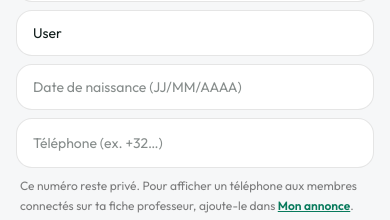
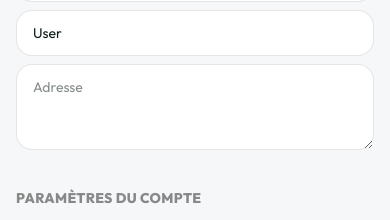
Before and after one commit to MaxKlingner/Clutch_website, a Next.js app: page /compte in a window 390 px wide. Shown: the part 591-811 px from the top of the page. Built offline with nearby package versions, Linux system fonts and the light colour scheme; no server answers; the database is empty; sample sign-in values are in the browser's storage.

Commit message:
Remove birth date and phone fields from AccountSettings

```diff
--- a/src/components/site/AccountSettings.tsx
+++ b/src/components/site/AccountSettings.tsx
@@ -18,7 +18,6 @@ import {
   setEmailNotifications as saveEmailNotifications,
   syncUserEmail,
 } from "@/lib/db";
-import { isAdultBirthDate } from "@/lib/trust";
 
 const GENDERS = ["Homme", "Femme", "Je ne souhaite pas préciser"] as const;
 
@@ -52,8 +51,6 @@ function AccountForm({ userId, user }: { userId: string; user: ClerkUser }) {
     gender: textOf(meta.gender),
     firstName: user.firstName || "",
     lastName: user.lastName || "",
-    birthDate: textOf(meta.birthDate),
-    phone: textOf(meta.phone) || user.primaryPhoneNumber?.phoneNumber || "",
     address: textOf(meta.address),
     emailNotifications: true,
   };
@@ -61,8 +58,6 @@ function AccountForm({ userId, user }: { userId: string; user: ClerkUser }) {
   const [gender, setGender] = useState(initialValues.gender);
   const [firstName, setFirstName] = useState(initialValues.firstName);
   const [lastName, setLastName] = useState(initialValues.lastName);
-  const [birthDate, setBirthDate] = useState(initialValues.birthDate);
-  const [phone, setPhone] = useState(initialValues.phone);
   const [address, setAddress] = useState(initialValues.address);
   const [emailNotifications, setEmailNotifications] = useState(initialValues.emailNotifications);
   const [photoUrl, setPhotoUrl] = useState<string | null>(user.imageUrl || null);
@@ -81,7 +76,6 @@ function AccountForm({ userId, user }: { userId: string; user: ClerkUser }) {
   const [error, setError] = useState("");
 
   const email = user.primaryEmailAddress?.emailAddress || "";
-  const phoneVerified = user.primaryPhoneNumber?.verification?.status === "verified";
 
   useEffect(() => {
     let cancel = false;
@@ -89,8 +83,6 @@ function AccountForm({ userId, user }: { userId: string; user: ClerkUser }) {
       gender: textOf(metaOf(user).gender),
       firstName: user.firstName || "",
       lastName: user.lastName || "",
-      birthDate: textOf(metaOf(user).birthDate),
-      phone: textOf(metaOf(user).phone) || user.primaryPhoneNumber?.phoneNumber || "",
       address: textOf(metaOf(user).address),
     };
 
@@ -106,8 +98,6 @@ function AccountForm({ userId, user }: { userId: string; user: ClerkUser }) {
           gender: baseSnapshot.gender,
           firstName: baseSnapshot.firstName || identity?.firstName || fromTutor.first,
           lastName: baseSnapshot.lastName || identity?.lastName || fromTutor.last,
-          birthDate: baseSnapshot.birthDate,
-          phone: baseSnapshot.phone,
           address:
             baseSnapshot.address ||
             joinPlace(identity?.postalCode, identity?.city) ||
@@ -117,8 +107,6 @@ function AccountForm({ userId, user }: { userId: string; user: ClerkUser }) {
         setGender(next.gender);
         setFirstName(next.firstName);
         setLastName(next.lastName);
-        setBirthDate(next.birthDate);
-        setPhone(next.phone);
         setAddress(next.address);
         setEmailNotifications(next.emailNotifications);
         setPhotoUrl(user.imageUrl || tutor?.avatarUrl || null);
@@ -141,8 +129,6 @@ function AccountForm({ userId, user }: { userId: string; user: ClerkUser }) {
     gender,
     firstName,
     lastName,
-    birthDate,
-    phone,
     address,
     emailNotifications,
   });
@@ -190,14 +176,6 @@ function AccountForm({ userId, user }: { userId: string; user: ClerkUser }) {
       setError("Indique ton prénom et ton nom.");
       return;
     }
-    if (!isAdultBirthDate(birthDate)) {
-      setError("Indique une date de naissance valide (18 ans minimum, JJ/MM/AAAA).");
-      return;
-    }
-    if (phone.trim().replace(/\D/g, "").length < 6) {
-      setError("Indique un numéro de téléphone valide.");
-      return;
-    }
     if (!address.trim()) {
       setError("Indique ton adresse postale.");
       return;
@@ -210,8 +188,6 @@ function AccountForm({ userId, user }: { userId: string; user: ClerkUser }) {
         unsafeMetadata: {
           ...user.unsafeMetadata,
           gender,
-          birthDate: birthDate.trim(),
-          phone: phone.trim(),
           address: address.trim(),
         },
       });
@@ -338,32 +314,6 @@ function AccountForm({ userId, user }: { userId: string; user: ClerkUser }) {
           autoComplete="family-name"
           className={field}
         />
-        <input
-          value={birthDate}
-          onChange={(event) => setBirthDate(event.target.value)}
-          placeholder="Date de naissance (JJ/MM/AAAA)"
-          autoComplete="bday"
-          className={field}
-        />
-        <div className="flex items-center gap-2 rounded-2xl border border-black/10 bg-white px-4">
-          <input
-            value={phone}
-            onChange={(event) => setPhone(event.target.value)}
-            placeholder="Téléphone (ex. +32…)"
-            autoComplete="tel"
-            inputMode="tel"
-            className="h-12 min-w-0 flex-1 bg-transparent text-sm outline-none"
-          />
-          {phoneVerified ? <span className="text-sm font-extrabold text-[#0d9f7a]">Vérifié</span> : null}
-        </div>
-        <p className="px-1 text-xs leading-5 text-black/50">
-          Ce numéro reste privé. Pour afficher un téléphone aux membres connectés sur ta fiche
-          professeur, ajoute-le dans{" "}
-          <Link href="/annonce" className="font-semibold text-[#087a5c] underline">
-            Mon annonce
-          </Link>
-          .
-        </p>
         <textarea
           value={address}
           onChange={(event) => setAddress(event.target.value)}
```
